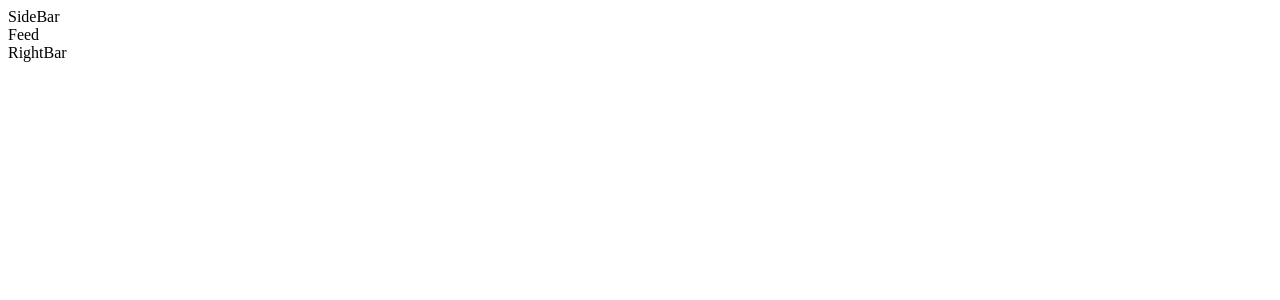
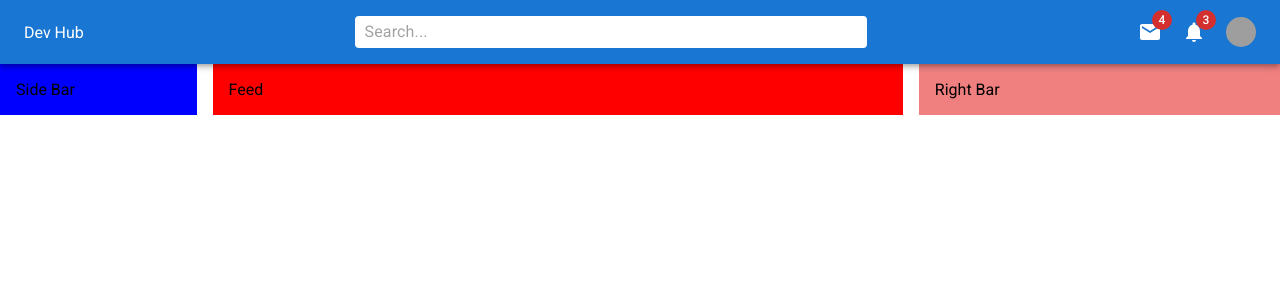
Before and after one commit to robinscripts/socialMediaLayout, a React (Vite) app: page / in a window 1280 px wide. Shown: the top 300 px of the page. Built offline with nearby package versions, Linux system fonts and the light colour scheme; grey boxes are pictures that could not be loaded.

Commit message:
Design basic layout and navbar

```diff
--- a/src/App.jsx
+++ b/src/App.jsx
@@ -1,14 +1,19 @@
-import SideBar from './components/SideBar';
-import Feed from './components/Feed';
-import RightBar from './components/RightBar';
+import { Box, Stack } from "@mui/material";
+import SideBar from "./components/SideBar";
+import Feed from "./components/Feed";
+import RightBar from "./components/RightBar";
+import NavBar from "./components/Navbar";
 function App() {
-  return <div>
-    <SideBar/>
-    <Feed/>
-    <RightBar />
-
-
-  </div>;
+  return (
+    <Box>
+      <NavBar/>
+      <Stack direction={"row"} spacing={2} justifyContent={"center"}>
+        <SideBar />
+        <Feed />
+        <RightBar />
+      </Stack>
+    </Box>
+  );
 }
 
 export default App;
--- a/src/components/Feed.jsx
+++ b/src/components/Feed.jsx
@@ -1,5 +1,11 @@
+import { Box } from "@mui/material";
+
 function Feed() {
-    return <div>Feed</div>;
-  }
+  return (
+    <Box p={2} bgcolor={"red"} flex={4}>
+      Feed
+    </Box>
+  );
+}
 
-  export default Feed;
+export default Feed;
--- a/src/components/Navbar.jsx
+++ b/src/components/Navbar.jsx
@@ -1,5 +1,100 @@
+import {
+  AppBar,
+  styled,
+  Toolbar,
+  Typography,
+  Box,
+  InputBase,
+  Badge,
+  Avatar,
+  Menu,
+  MenuItem
+} from "@mui/material";
+import IntegrationInstructionsIcon from "@mui/icons-material/IntegrationInstructions";
+import MailIcon from "@mui/icons-material/Mail";
+import Notifications from "@mui/icons-material/Notifications";
+import { useState } from "react";
+
+const StyledToolbar = styled(Toolbar)({
+  display: "flex",
+  justifyContent: "space-between",
+});
+
+const Search = styled("div")(({ theme }) => ({
+  backgroundColor: "white",
+  padding: "0 10px",
+  borderRadius: theme.shape.borderRadius,
+  width: "40%",
+}));
+
+const Icons = styled(Box)(({ theme }) => ({
+  display:"none",
+  gap:"20px",
+  alignItems:"center",
+  [theme.breakpoints.up("sm")]:{
+    display:"flex"
+  }
+}));
+
+const UserBox = styled(Box)(({theme})=>({
+  display:"flex",
+  gap:"10px",
+  alignItems:"center",
+  [theme.breakpoints.up("sm")]:{
+    display:"none"
+  }
+}));
+
 function NavBar() {
-    return <div>NavBar</div>;
-  }
+  const [open, setOpen] = useState(false);
+  return (
+    <AppBar position="sticky">
+      <StyledToolbar>
+        <Typography variant="6" sx={{ display: { xs: "none", sm: "block" } }}>
+          Dev Hub
+        </Typography>
+        <IntegrationInstructionsIcon
+          sx={{ display: { xs: "block", sm: "none" } }}
+        />
+        <Search>
+          <InputBase fullWidth placeholder="Search..." />{" "}
+        </Search>
+        <Icons>
+          <Badge badgeContent={4} color="error">
+            <MailIcon />
+          </Badge>
+          <Badge badgeContent={3} color="error">
+            <Notifications />
+          </Badge>
+          <Avatar sx={{width:30, height:30}} src="https://images.pexels.com/photos/1040880/pexels-photo-1040880.jpeg?auto=compress&cs=tinysrgb&w=1260&h=750&dpr=1"
+          onClick={e=>{setOpen(true)}}
+          />
+        </Icons>
+        <UserBox onClick={e=>{setOpen(true)}}>
+          <Avatar sx={{width:30, height:30}} src="https://images.pexels.com/photos/1040880/pexels-photo-1040880.jpeg?auto=compress&cs=tinysrgb&w=1260&h=750&dpr=1" />
+          <Typography variant="span" >John</Typography>
+        </UserBox>
+      </StyledToolbar>
+      <Menu
+        id="demo-positioned-menu"
+        open={open}
+        onClose={e=>{setOpen(false)}}
+        aria-labelledby= 'demo-positioned-menu'
+        anchorOrigin={{
+          vertical:"top",
+          horizontal: "right"
+        }}
+        transformOrigin={{
+          vertical:"top",
+          horizontal:"right"
+        }}
+      >
+        <MenuItem >Profile</MenuItem>
+        <MenuItem >My account</MenuItem>
+        <MenuItem >Logout</MenuItem>
+      </Menu>
+    </AppBar>
+  );
+}
 
-  export default NavBar;
+export default NavBar;
--- a/src/components/RightBar.jsx
+++ b/src/components/RightBar.jsx
@@ -1,5 +1,16 @@
+import { Box } from "@mui/material";
+
 function RightBar() {
-    return <div>RightBar</div>;
-  }
+  return (
+    <Box
+      bgcolor={"lightcoral"}
+      flex={2}
+      p={2}
+      sx={{ display: { xs: "none", sm: "block" } }}
+    >
+      Right Bar
+    </Box>
+  );
+}
 
-  export default RightBar;
+export default RightBar;
--- a/src/components/SideBar.jsx
+++ b/src/components/SideBar.jsx
@@ -1,5 +1,16 @@
+import { Box } from "@mui/material";
+
 function SideBar() {
-    return <div>SideBar</div>;
-  }
+  return (
+    <Box
+      bgcolor={"blue"}
+      flex={1}
+      p={2}
+      sx={{ display: { xs: "none", sm: "block" } }}
+    >
+      Side Bar
+    </Box>
+  );
+}
 
-  export default SideBar;
+export default SideBar;
--- a/src/main.jsx
+++ b/src/main.jsx
@@ -1,6 +1,7 @@
 import React from "react";
 import ReactDOM from "react-dom/client";
 import App from "./App.jsx";
+import "./App.css"
 ReactDOM.createRoot(document.getElementById("root")).render(
   <React.StrictMode>
     <App />
```
